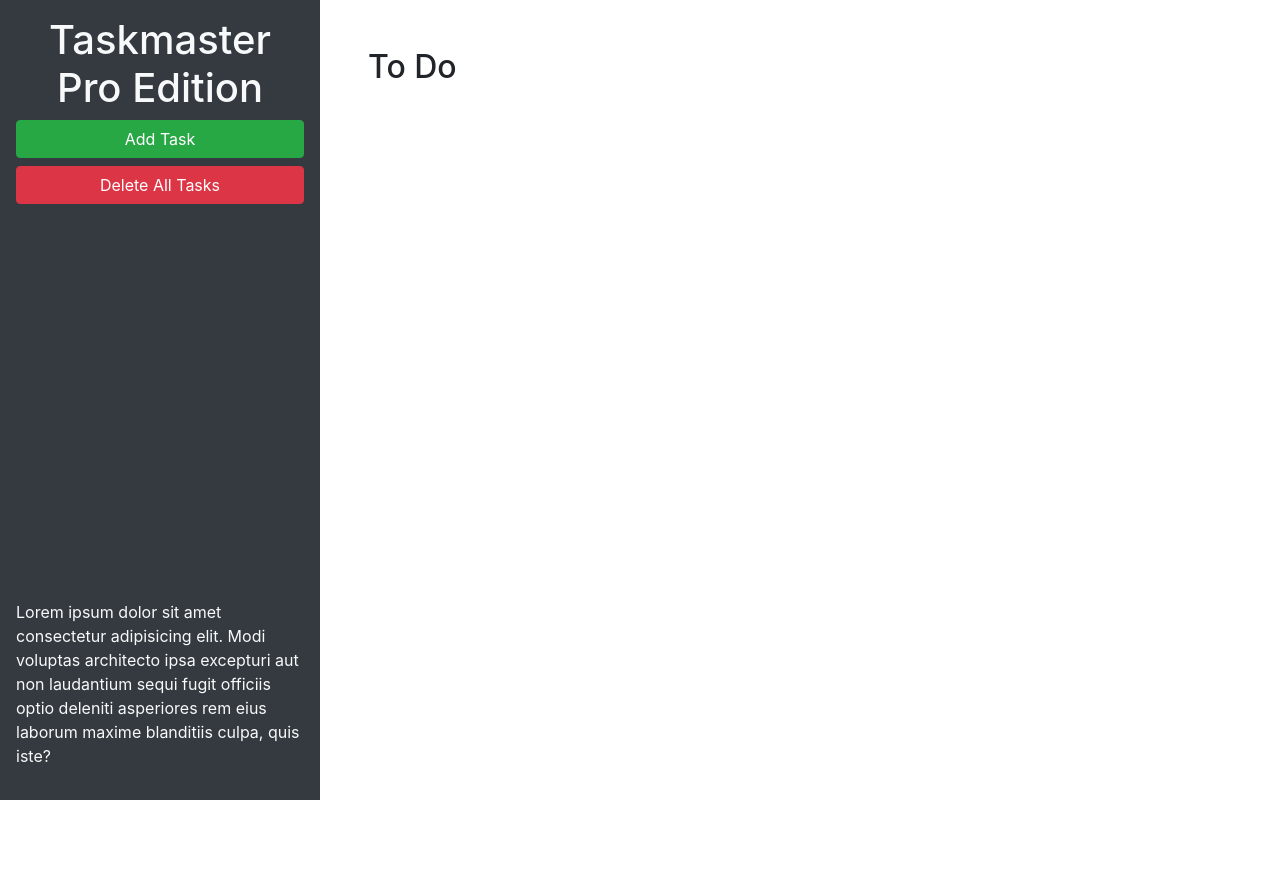
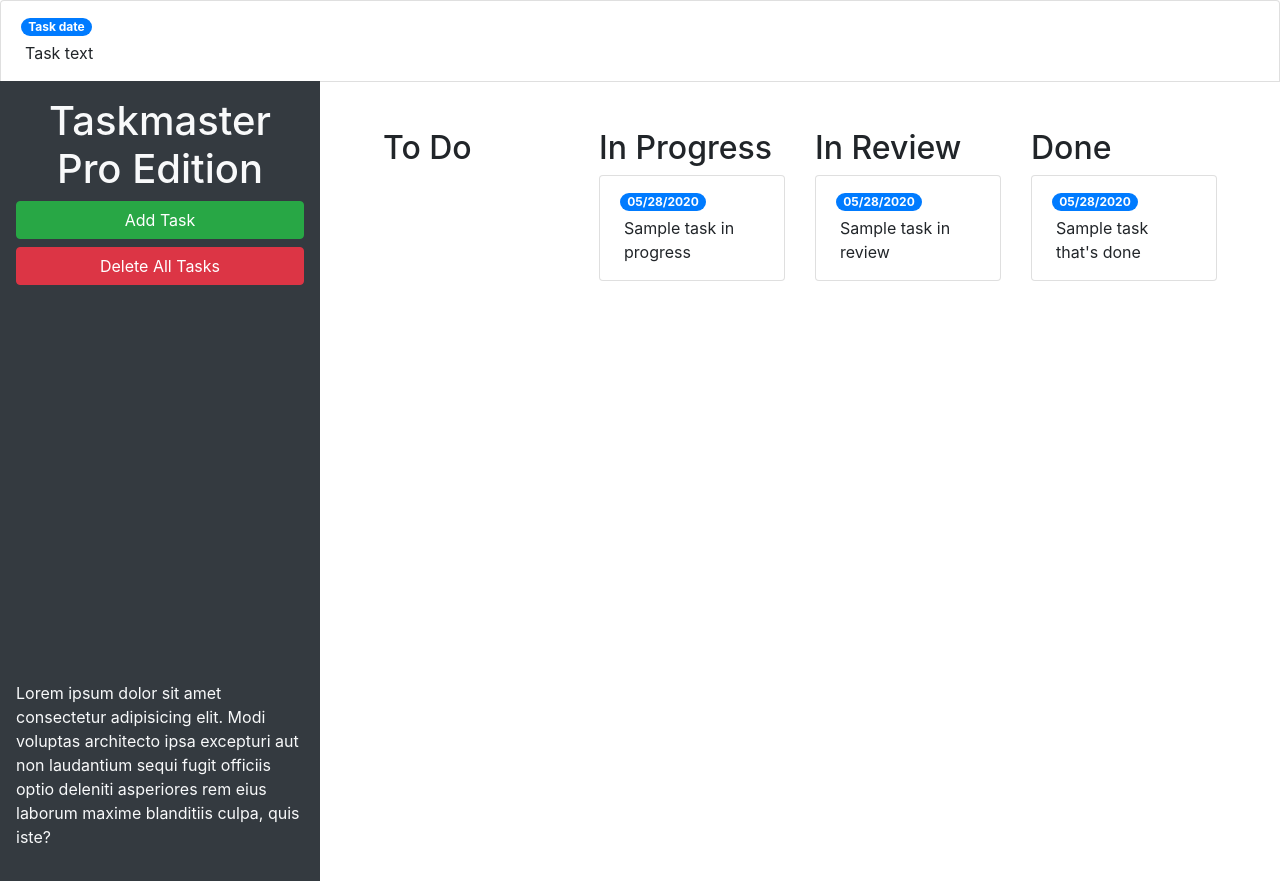
Before and after one commit to gabriellenoelle/taskmaster-pro, a plain HTML site: page taskmaster-starter/index.html in a window 1280 px wide. Before the commit the page ends 800 px from the top, so only its background shows below. Drawn offline with nearby package versions, Linux system fonts and the light colour scheme.

Commit message:
added bootstrap columns and rows

```diff
--- a/taskmaster-starter/assets/js/script.js
+++ b/taskmaster-starter/assets/js/script.js
@@ -1,17 +1,20 @@
 var tasks = {};
-
+// $("#my-id").text("myNewText")
 var createTask = function(taskText, taskDate, taskList) {
   // create elements that make up a task item
   var taskLi = $("<li>").addClass("list-group-item");
+  // $("li") $(".list-group-item") $("#")
   var taskSpan = $("<span>")
     .addClass("badge badge-primary badge-pill")
     .text(taskDate);
   var taskP = $("<p>")
+  // m-1 places a margin (bootstrap)
     .addClass("m-1")
     .text(taskText);
 
   // append span and p element to parent li
   taskLi.append(taskSpan, taskP);
+
 
 
   // append to ul list on the page
--- a/taskmaster-starter/index.html
+++ b/taskmaster-starter/index.html
@@ -12,6 +12,15 @@
 
 <body>
 
+<li class="list-group-item">
+  <span class="badge badge-primary badge-pill">
+    Task date
+  </span>
+  <p class="m-1">
+    Task text
+  </p>
+</li>
+
   <div class="row min-vh-100 no-gutters">
     <header class="col-12 col-lg-3 bg-dark text-light d-flex flex-column p-4 p-lg-3">
       <h1 class="text-center">Taskmaster Pro Edition</h1>
@@ -24,9 +33,45 @@
       </p>
     </header>
     <main class="col-12 col-lg-9">
-      <div class="m-5">
-        <h2>To Do</h2>
+      <div class="m-5 row justify-content-around">
+        <div class="col-12 col-md-6 col-xl-3 mb-3">
+        <h2 id="my-id">To Do</h2>
         <ul id="list-toDo" class="list-group"> </ul>
+        </div>
+        <!-- todo end -->
+        <!-- in progress start -->
+        <div class="col-12 col-md-6 col-xl-3 mb-3">
+          <h2>In Progress</h2>
+          <ul id="list-inProgress" class="list-group">
+            <li class="list-group-item">
+              <span class="badge badge-primary badge-pill">05/28/2020</span>
+              <p class="m-1">Sample task in progress</p>
+            </li>
+          </ul>
+        </div>
+        <!-- in progress end -->
+        <!-- in review start -->
+        <div class="col-12 col-md-6 col-xl-3 mb-3">
+          <h2>In Review</h2>
+          <ul id="list-inReview" class="list-group">
+            <li class="list-group-item">
+              <span class="badge badge-primary badge-pill">05/28/2020</span>
+              <p class="m-1">Sample task in review</p>
+            </li>
+          </ul>
+        </div>
+        <!-- in review end -->
+        <!-- done start -->
+        <div class="col-12 col-md-6 col-xl-3 mb-3">
+          <h2>Done</h2>
+          <ul id="list-done" class="list-group">
+            <li class="list-group-item">
+              <span class="badge badge-primary badge-pill">05/28/2020</span>
+              <p class="m-1">Sample task that's done</p>
+            </li>
+          </ul>
+        </div>
+        <!-- done end -->
       </div>
     </main>
   </div>
```
